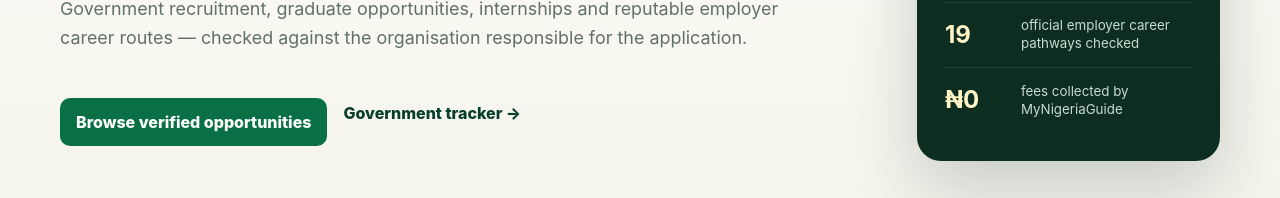
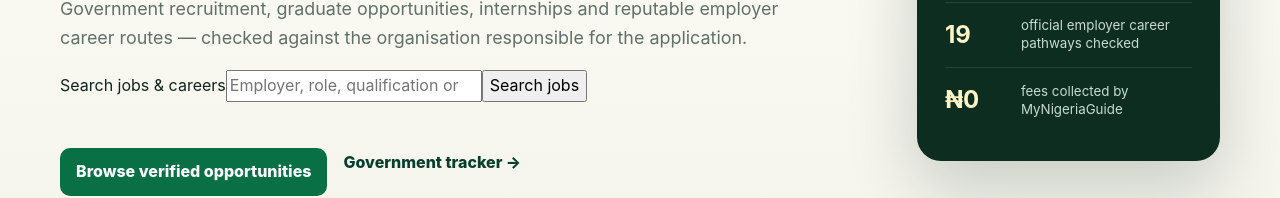
Before and after one commit to eghosa001/nigeria, a Next.js app: page /jobs in a window 1280 px wide. Shown: the part 502-700 px from the top of the page. Built offline with nearby package versions, Linux system fonts and the light colour scheme; no server answers.

Commit message:
Add Jobs section search

```diff
--- a/app/jobs/page.tsx
+++ b/app/jobs/page.tsx
@@ -48,6 +48,13 @@ export default function JobsPage() {
             <span className="eyebrow">Jobs & Careers</span>
             <h1>Know what is open. Know what you need. Apply at the source.</h1>
             <p className="page-intro">Government recruitment, graduate opportunities, internships and reputable employer career routes — checked against the organisation responsible for the application.</p>
+            <form className="section-quick-search" action="/jobs#opportunities" method="get" role="search">
+              <label>
+                <span>Search jobs & careers</span>
+                <input type="search" name="q" placeholder="Employer, role, qualification or field…" />
+              </label>
+              <button type="submit">Search jobs</button>
+            </form>
             <div className="jobs-hero-actions">
               <a href="#opportunities" className="button inline-button">Browse verified opportunities</a>
               <Link href="/jobs/government" className="jobs-text-action">Government tracker →</Link>
```
